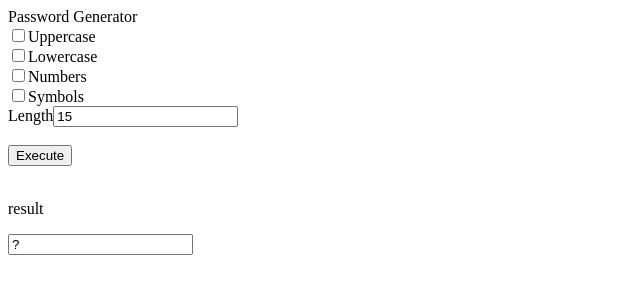
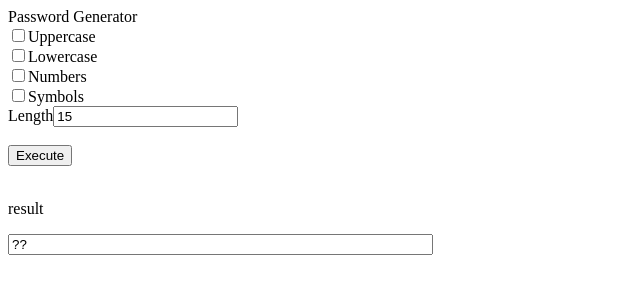
Before and after one commit to weecabin/PW-Generator, a website: page index.html in a window 1280 px wide. Shown: the whole page, without its empty margins (0-640 px from the left). Drawn offline with Linux system fonts and the light colour scheme.

Commit message:
textbox size

```diff
--- a/index.html
+++ b/index.html
@@ -13,7 +13,7 @@
       <input type="button" value="Execute" onclick="pw()"><br><br>
     </form>
     <p id="result">result</p>
-    <input id="tbresult" type="test" value="?">
+    <input id="tbresult" type="text" value="??" size="50">
   </body>
 
 </html>
```
